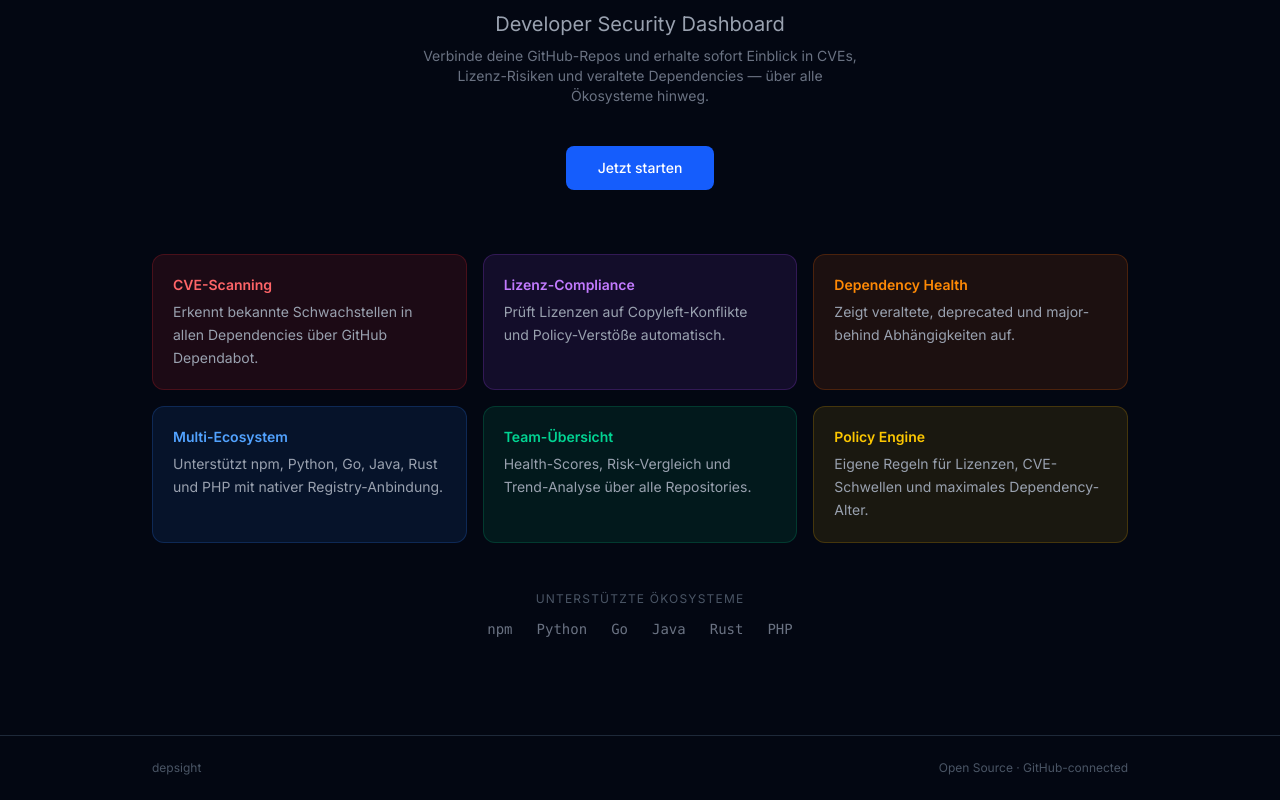
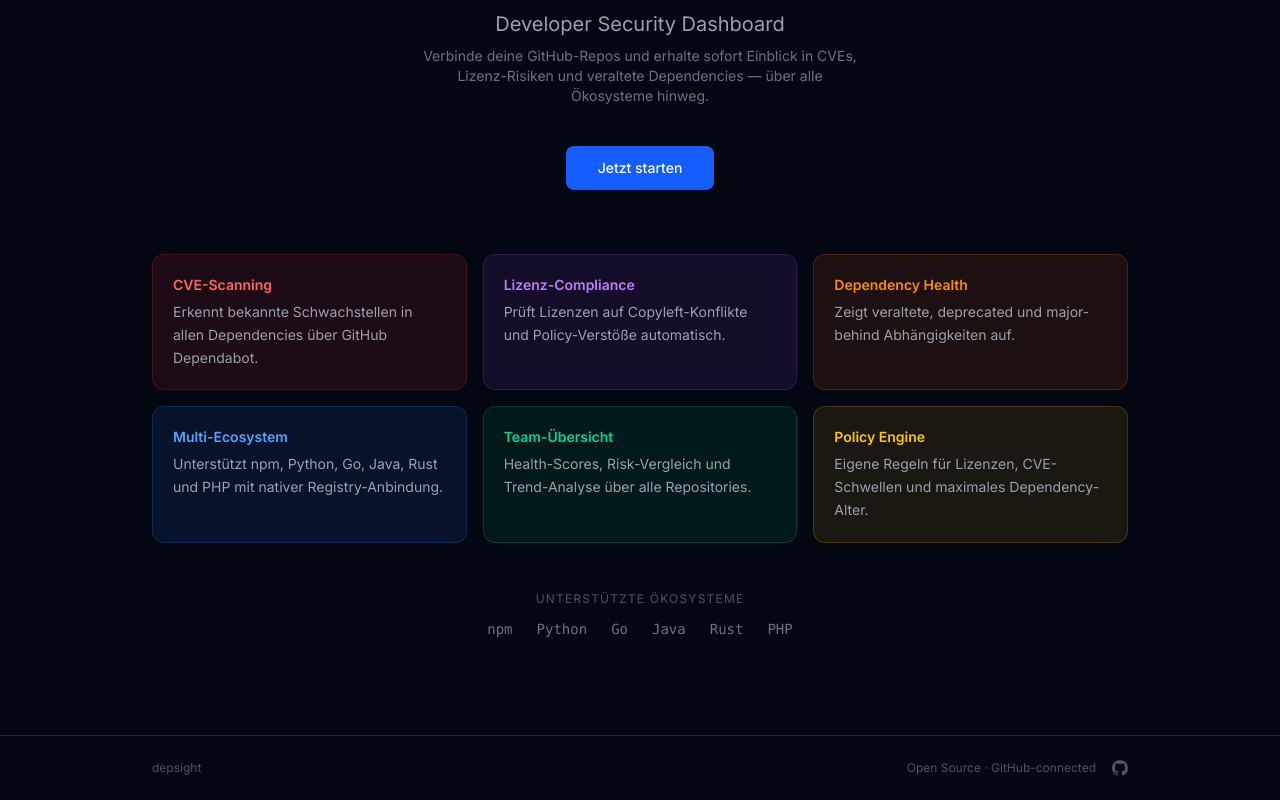
Before and after one commit to LanNguyenSi/depsight, a Next.js app: page / in a window 1280 px wide. Shown: the part 238-1038 px from the top of the page. Built offline with nearby package versions, Linux system fonts and the light colour scheme; no server answers.

Commit message:
fix: add GitHub link to landing page footer

```diff
--- a/app/page.tsx
+++ b/app/page.tsx
@@ -67,7 +67,20 @@
       <footer className="border-t border-gray-800 py-6">
         <div className="max-w-5xl mx-auto px-6 flex items-center justify-between text-xs text-gray-600">
           <span>depsight</span>
-          <span>{t['landing.footer']}</span>
+          <div className="flex items-center gap-4">
+            <span>{t['landing.footer']}</span>
+            <a
+              href="https://github.com/LanNguyenSi/depsight"
+              target="_blank"
+              rel="noopener noreferrer"
+              className="hover:text-gray-400 transition-colors"
+              aria-label="GitHub"
+            >
+              <svg viewBox="0 0 24 24" className="w-4 h-4 fill-current">
+                <path d="M12 0C5.37 0 0 5.37 0 12c0 5.31 3.435 9.795 8.205 11.385.6.105.825-.255.825-.57 0-.285-.015-1.23-.015-2.235-3.015.555-3.795-.735-4.035-1.41-.135-.345-.72-1.41-1.23-1.695-.42-.225-1.02-.78-.015-.795.945-.015 1.62.87 1.845 1.23 1.08 1.815 2.805 1.305 3.495.99.105-.78.42-1.305.765-1.605-2.67-.3-5.46-1.335-5.46-5.925 0-1.305.465-2.385 1.23-3.225-.12-.3-.54-1.53.12-3.18 0 0 1.005-.315 3.3 1.23.96-.27 1.98-.405 3-.405s2.04.135 3 .405c2.295-1.56 3.3-1.23 3.3-1.23.66 1.65.24 2.88.12 3.18.765.84 1.23 1.905 1.23 3.225 0 4.605-2.805 5.625-5.475 5.925.435.375.81 1.095.81 2.22 0 1.605-.015 2.895-.015 3.3 0 .315.225.69.825.57A12.02 12.02 0 0 0 24 12c0-6.63-5.37-12-12-12z" />
+              </svg>
+            </a>
+          </div>
         </div>
       </footer>
     </main>
```
